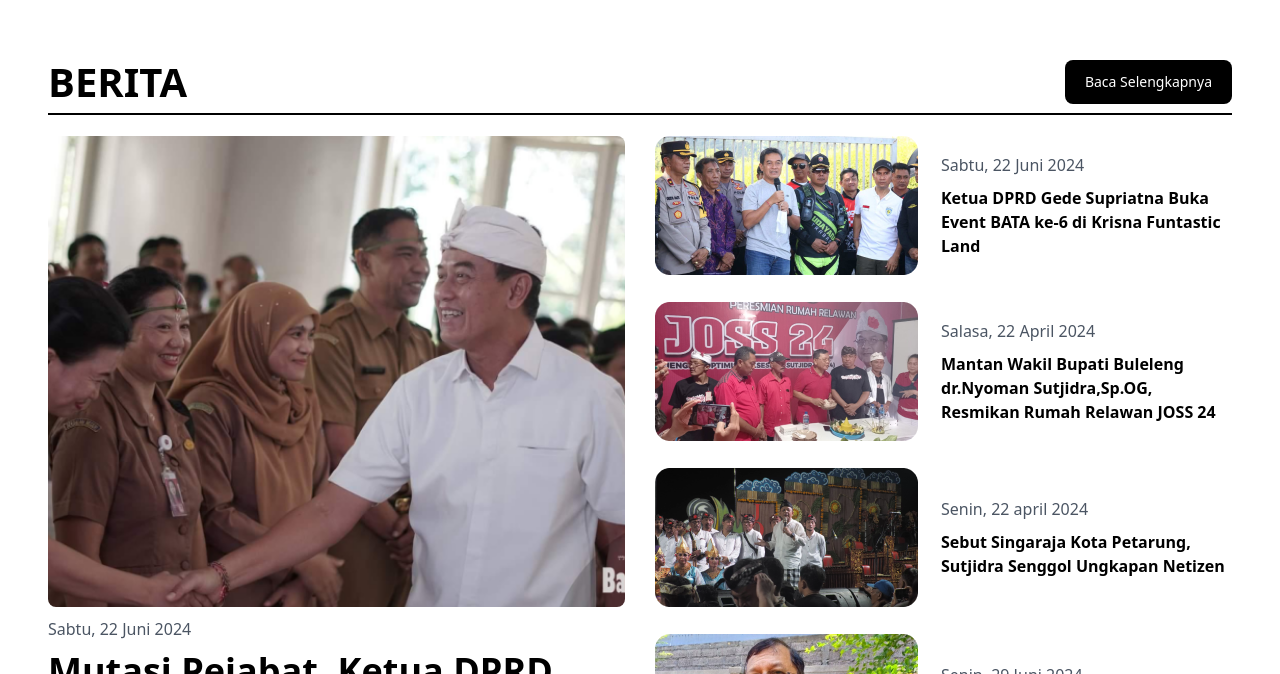
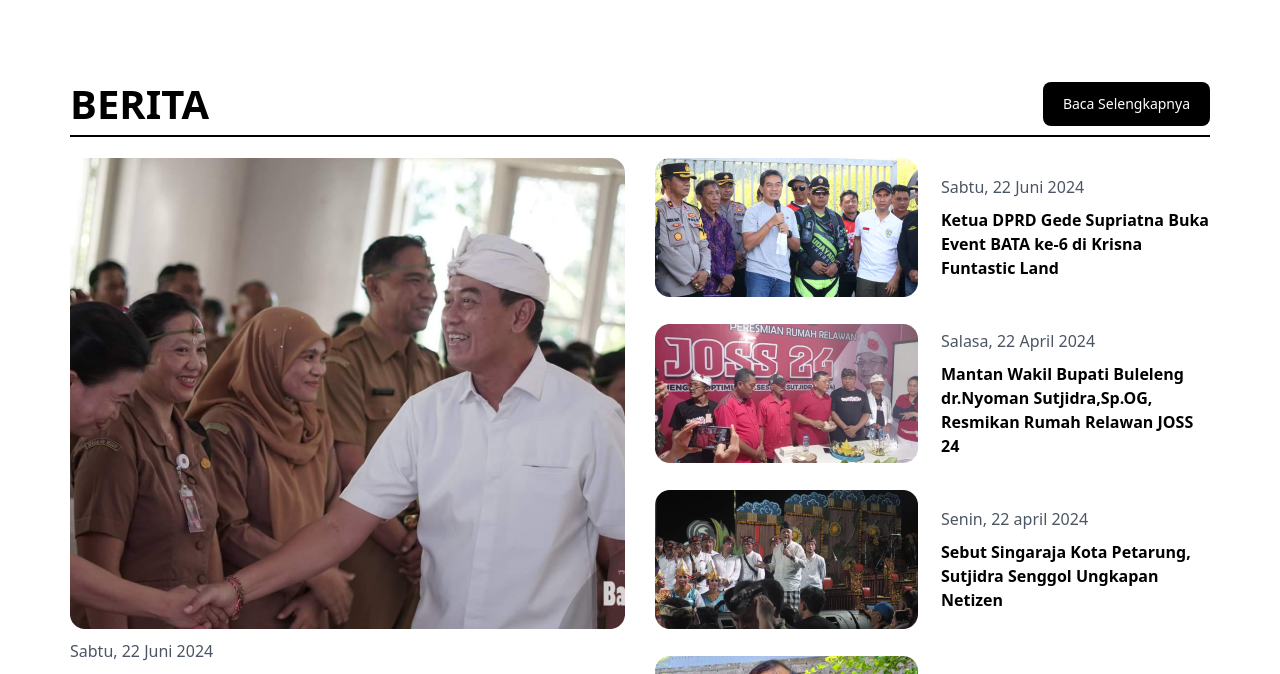
Before and after one commit to RamzGxz/landing-page-denpasar, a React (Vite) app: page / in a window 1280 px wide. Shown: the part 4846-5520 px from the top of the page. Built offline with nearby package versions, Linux system fonts and the light colour scheme.

Commit message:
update berita

```diff
--- a/src/components/Berita.jsx
+++ b/src/components/Berita.jsx
@@ -3,7 +3,7 @@ import React from "react";
 
 const Berita = () => {
   return (
-    <div className="p-4 sm:p-6 md:p-8 lg:p-10 xl:p-12 lg:mx-auto lg:max-w-screen-xl">
+    <div className="p-4 sm:p-6 md:p-8 lg:p-[70px] lg:mx-auto lg:max-w-screen-xl">
       <div className="flex md:justify-between items-center justify-center mb-5 md:mb-1 lg:mb-[9px]">
         <h1 className="font-bold text-4xl md:text-[40px]">BERITA</h1>
         <button className="hidden md:block px-5 py-3 text-sm text-white md:text-xs lg:text-sm bg-black rounded-lg">
```
